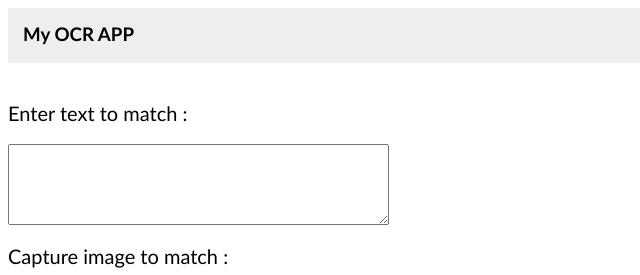
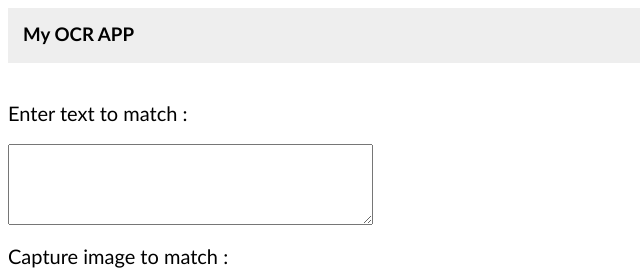
Before and after one commit to sidharth6323/scanner, a plain HTML site: page index.html in a window 1280 px wide. Shown: the top 275 px of the page, 0-640 px from the left. Drawn offline with nearby package versions, Linux system fonts and the light colour scheme.

Commit message:
modified index.html

```diff
--- a/index.html
+++ b/index.html
@@ -15,7 +15,7 @@
     <span style="font-size:20px;">Enter text to match :</span>
     <br>
     <br>
-    <textarea rows="5" cols="45" id="entertext"></textarea>
+    <textarea rows="5" cols="43" id="entertext"></textarea>
     <br>
     <br>
     <span style="font-size:20px;">Capture image to match :</span>
```
